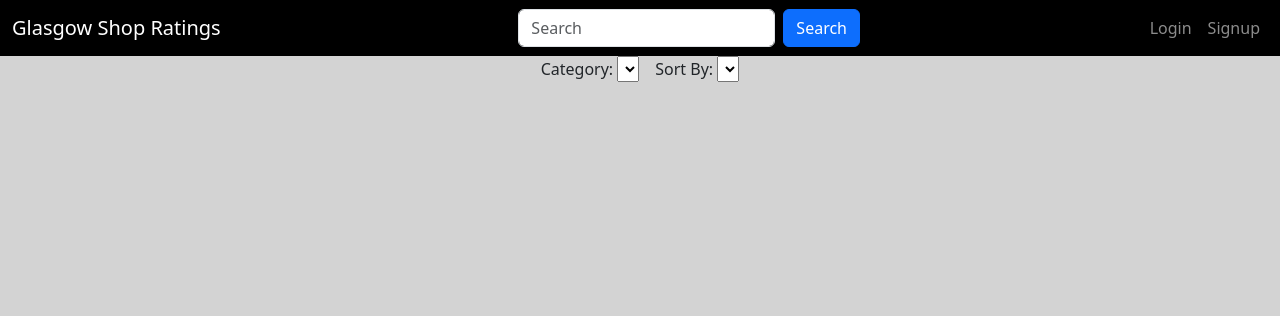
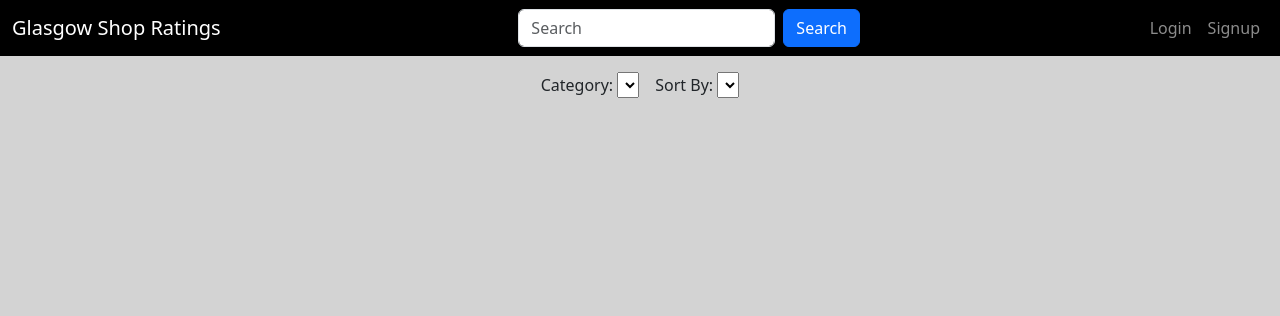
Before and after one commit to DanielHally/wad_project, a Django app: template templates/gsr/search.html in a window 1280 px wide. Shown: the top 316 px of the page. Run offline with Django 3.2, Linux system fonts and the light colour scheme; the template is opened without the code that fills it, so the values that code supplies are empty; parts of the project's set-up code (start-up, migrations or seed data) failed here and were passed over.

Commit message:
Move search options down

```diff
--- a/templates/gsr/search.html
+++ b/templates/gsr/search.html
@@ -12,7 +12,7 @@ Search
 
 {% block body_block %}
 
-<div id="options-section" class="d-flex justify-content-center">
+<div id="options-section" class="d-flex justify-content-center mt-3">
     <div class="mx-2">
         <label for="category-filter">Category:</label>
         <select name="category" id="category-filter" autocomplete="off" form="search-form">
```
